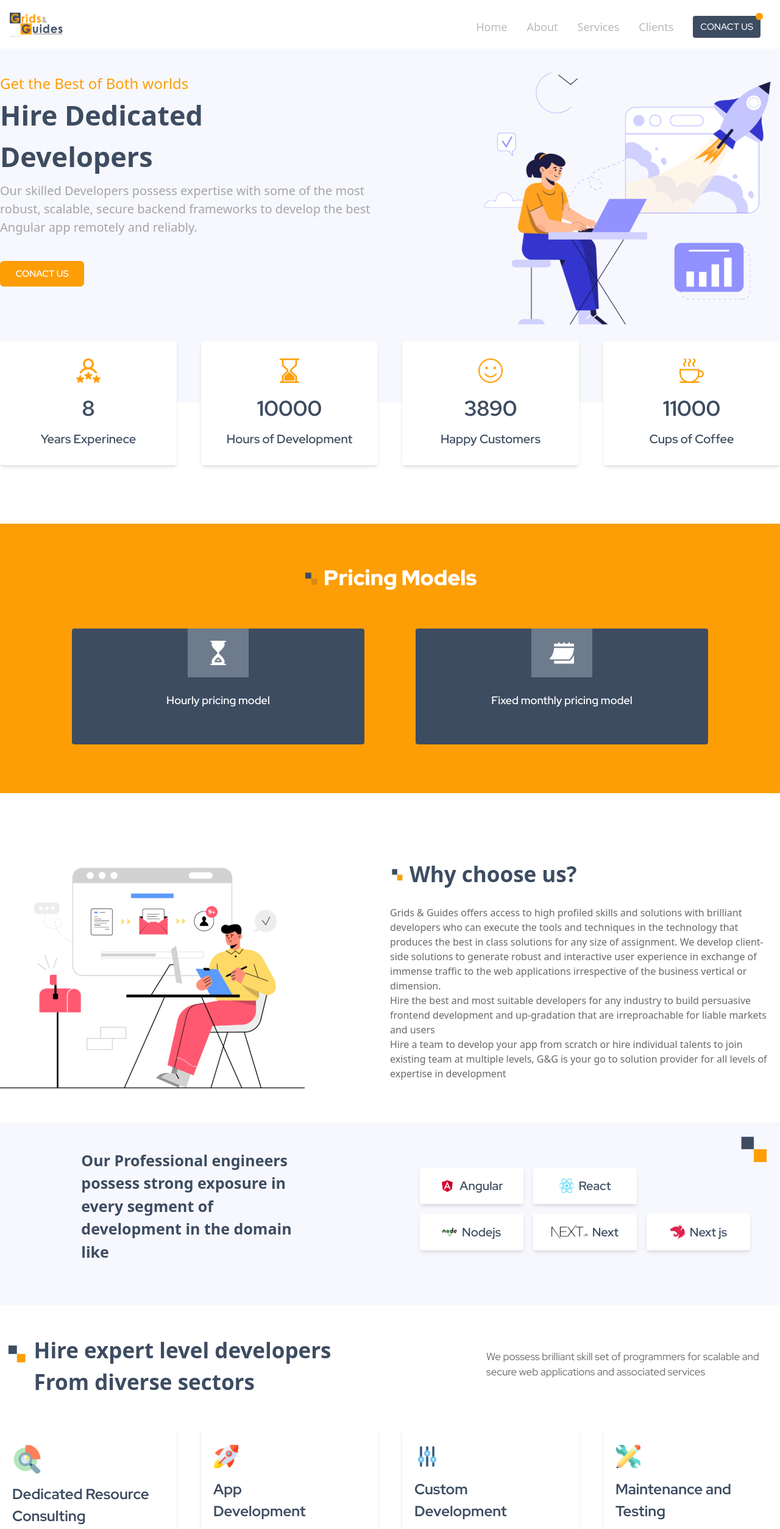
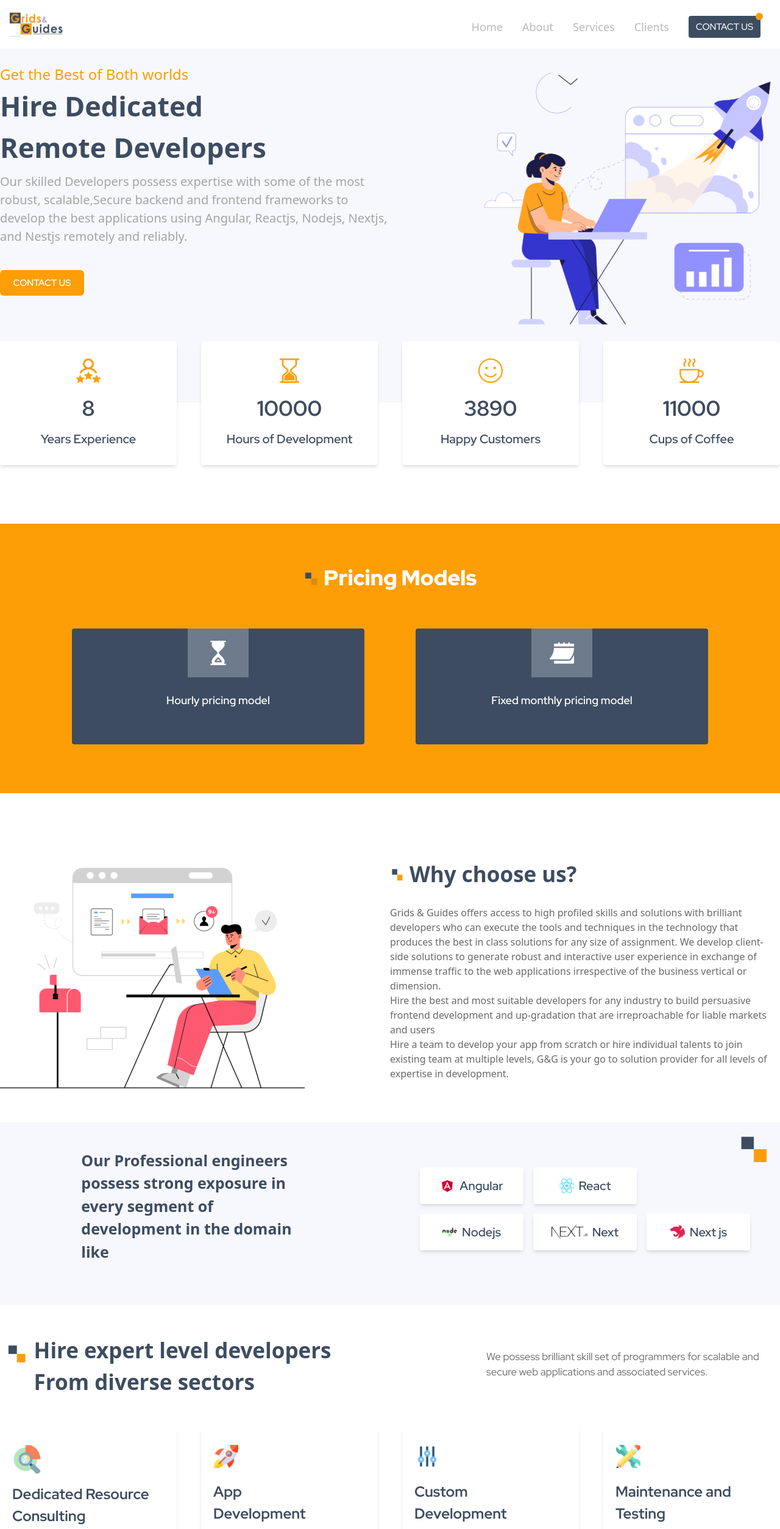
Before and after one commit to Rajavasanthan/gng-seo-landingpage, a Next.js app: page / in a window 1280 px wide. Shown: the top 2508 px of the page at 61% size. Built offline with nearby package versions, Linux system fonts and the light colour scheme.

Commit message:
update 2

```diff
--- a/components/ClientCard.js
+++ b/components/ClientCard.js
@@ -84,7 +84,7 @@ export default function ClientCard() {
                     Our prime motive is to inculcate the desires of the clients and yield a satisfactory response from them.
                 </p>
             </div>
-            <div className="relative my-10">
+            <div className="relative w-full mx-0 my-10 md:w-10/12 md:mx-auto">
                 <SamplePrevArrow className="absolute left-[-30px] sm:left-[-20px] top-16 cursor-pointer" onClick={onClickPrev} />
                 <Slider ref={sliderRef} {...settings} autoplay arrows={false}>
                     <SliderComponent image={"/assets/logos/blacksheep.png"} name={"blacksheep"} />
--- a/components/FeedBackCard.js
+++ b/components/FeedBackCard.js
@@ -1,8 +1,8 @@
 import React from 'react'
 
-const FeedBackCard = ({name, designation, description}) => {
+const FeedBackCard = ({ name, designation, description }) => {
     return (
-        <div className="bg-white rounded shadow-md w-full md:w-[400px] mx-auto my-10">
+        <div className="bg-white rounded shadow-md w-full md:w-[400px] mx-auto my-10 h-[530px]">
             <div className="flex justify-between mx-10">
                 <div className="bg-[#FD9E07] w-[60px] text-center pt-7 border-b" style={{ borderBottomLeftRadius: "40px", borderBottomRightRadius: "40px" }} >
                     <img src="/assets/user.png" alt="squares" className="mt-5" />
--- a/components/Footer.js
+++ b/components/Footer.js
@@ -16,6 +16,7 @@ const Footer = () => {
                         <p className="font-700 text-[25px] font-redHat text-[#3D4C61]">Contact</p>
                         <p className="font-400 text-[16px] sm:text-[18px] font-redHat">Email: vasanth@gridsandguides.com</p>
                         <p className="font-400 text-[16px] sm:text-[18px] font-redHat">Phone: +91-9884327203</p>
+                        <p className="font-400 text-[16px] sm:text-[18px] font-redHat ml-14 md:ml-16">+91-9884891090</p>
                     </div>
                 </div>
             </div>
--- a/components/HeroSectionFive.js
+++ b/components/HeroSectionFive.js
@@ -9,15 +9,17 @@ export default function HeroSectionFive() {
         <div>
             <div className="mx-auto sm:my-10 max-w-7xl mb-3 md:mb-[-100px]">
                 <div className="grid grid-cols-1 gap-10 md:grid-cols-4">
-                    <HeroSectionFourCard image={"/assets/research-consultant.svg"} text={"Dedicated Resource Consulting"} description={"With our hand-picked experienced candidates, we promise on quality, cost-effective services and efficient timeliness. We deliver the required skill for quick and successful result in your business ventures. They bring in new insights & objectives to the project to finish it on time"} >
-                        <p className="font-redHat text-[#3D4C61] text-[24px] mt-4 font-700">Dedicated Resource <br /> Consulting</p>
+                    <HeroSectionFourCard image={"/assets/research-consultant.svg"} text={"Dedicated Resource Consulting"} description={"With our hand-picked experienced candidates, we promise on quality, cost-effective services and efficient timeliness. We deliver the required skill for quick and successful result in your business ventures. They bring in new insights & objectives to the project to finish it on time."} >
+                        <p className="font-redHat text-[#3D4C61] text-[24px] mt-4 font-700">Dedicated Resource Consulting</p>
                     </HeroSectionFourCard>
-                    <HeroSectionFourCard image={"/assets/img3.svg"} text={"App Development"} description={"Our app developers build mobile apps from scratch or re-engineer an existing app to your expectations. Our team is highly skilled, experienced and known for sticking to the project deadlines."}><p className="font-redHat text-[#3D4C61] text-[24px] mt-4 font-700">App <br /> Development</p></HeroSectionFourCard>
+                    <HeroSectionFourCard image={"/assets/img3.svg"} text={"App Development"} description={"Our app developers build mobile apps from scratch or re-engineer an existing app to your expectations. Our team is highly skilled, experienced and known for sticking to the project deadlines."}>
+                        <p className="font-redHat text-[#3D4C61] text-[24px] mt-5 font-700">App <br /> Development</p>
+                    </HeroSectionFourCard>
                     <HeroSectionFourCard image={"/assets/img2.svg"} text={"Custom Development"} description={"We create unique software application to solve specific set of challenges. Our team is qualified to conceptualize, design, build and deploy software for the specific needs of an individual or a company."}>
-                        <p className="font-redHat text-[#3D4C61] text-[24px] mt-4 font-700">Custom <br /> Development</p>
+                        <p className="font-redHat text-[#3D4C61] text-[24px] mt-5 font-700">Custom <br /> Development</p>
                     </HeroSectionFourCard>
-                    <HeroSectionFourCard image={"/assets/img1.svg"} text={"Maintenance and Testing"} description={"Being two equally important phases of Software Development Life Cycle, our team is equipped with the expertise and in-depth skill to test the software during pre-release and conduct periodic and planned maintenance"}>
-                        <p className="font-redHat text-[#3D4C61] text-[24px] mt-4 font-700">Maintenance and <br /> Testing</p>
+                    <HeroSectionFourCard image={"/assets/img1.svg"} text={"Maintenance and Testing"} description={"Being two equally important phases of Software Development Life Cycle, our team is equipped with the expertise and in-depth skill to test the software during pre-release and conduct periodic and planned maintenance."}>
+                        <p className="font-redHat text-[#3D4C61] text-[24px] mt-5 font-700">Maintenance and <br /> Testing</p>
                     </HeroSectionFourCard>
                 </div>
             </div>
@@ -30,13 +32,13 @@ export default function HeroSectionFive() {
                         </p>
                     </div>
                     <div className="text-[16px] text-[#696969] font-400 text-justify md:px-0 w-full md:w-8/12 md:mx-auto mb-6 mt-4 md:mt-0">
-                        The Process of hiring from G&G is simple, precise and time saving. Start hiring with our simple 4 step process for development and design projects where you get access to proficient developers who produce results that work
+                        The Process of hiring from G&G is simple, precise and time saving. Start hiring with our simple 4 step process for development and design projects where you get access to proficient developers who produce results that work.
                     </div>
                     <div className="relative grid grid-cols-1 gap-5 mt-10 mb-10 md:gap-10 md:grid-cols-2">
                         <ProcessCard extraClass={"box1"} text={"List your Expectations"} desc={"Share your project requirements to receive the best services from the best programmers in the shortest duration and also budget friendly."} count={"01"} />
-                        <ProcessCard extraClass={"box2 h-full"} text={"Identify the best developers"} desc={"From those we shortlisted from the pool of talents based on expertise, experience and talent and finalise candidates"} count={"02"} />
-                        <ProcessCard extraClass={"box3"} text={"Contract Discussion"} desc={"Discuss your requirements, targets, budget and duration with the developers and finalise them in the contract"} count={"03"} />
-                        <ProcessCard extraClass={"box4"} text={"Match a Model"} desc={"Choose a model from the available engagement models, match your terms with the model and get the most fitting developers"} count={"04"} />
+                        <ProcessCard extraClass={"box2 h-full"} text={"Identify the best developers"} desc={"From those we shortlisted from the pool of talents based on expertise, experience and talent and finalise candidates."} count={"02"} />
+                        <ProcessCard extraClass={"box3"} text={"Contract Discussion"} desc={"Discuss your requirements, targets, budget and duration with the developers and finalise them in the contract."} count={"03"} />
+                        <ProcessCard extraClass={"box4"} text={"Match a Model"} desc={"Choose a model from the available engagement models, match your terms with the model and get the most fitting developers."} count={"04"} />
                         <div className="middle-bar"></div>
                     </div>
                     <div className="mt-10" id="clientpage">
--- a/components/HeroSectionFour.js
+++ b/components/HeroSectionFour.js
@@ -10,7 +10,7 @@ export default function HeroSectionFour() {
                 </div>
                 <div className="m-auto my-auto mt-6 space-y-6 md:p-0">
                     <p className="text-[#696969] font-400 text-[17px] font-redHat w-full md:w-3/4 md:ml-auto">
-                        We possess brilliant skill set of programmers for scalable and secure web applications and associated services
+                        We possess brilliant skill set of programmers for scalable and secure web applications and associated services.
                     </p>
                 </div>
             </div>
--- a/components/HeroSectionOne.js
+++ b/components/HeroSectionOne.js
@@ -11,8 +11,8 @@ export default function HeroSectionOne() {
                 <div className="grid grid-cols-1 mx-auto max-w-7xl md:grid-cols-2">
                     <div className="p-4 m-auto sm:p-2 md:p-0">
                         <p className="text-[#FD9E07] text-[24px] font-500">Get the Best of Both worlds</p>
-                        <p className="text-[#3D4C61] text-[28px] sm:text-[45px] font-900">Hire Dedicated <br />Developers</p>
-                        <p className="text-[#A5A5A5] text-[16px] sm:text-[20px] sm:px-2 md:p-0  mt-2">Our skilled Developers possess expertise with some of the most robust, scalable, secure backend frameworks to develop the best Angular app remotely and reliably.</p>
+                        <p className="text-[#3D4C61] text-[28px] sm:text-[45px] font-900">Hire Dedicated <br />Remote Developers</p>
+                        <p className="text-[#A5A5A5] text-[16px] sm:text-[20px] sm:px-2 md:p-0  mt-2">Our skilled Developers possess expertise with some of the most robust, scalable,Secure backend and frontend frameworks to develop the best applications using Angular, Reactjs, Nodejs, Nextjs, and Nestjs remotely and reliably.</p>
                         <Link
                             to="contactpage"
                             spy={true}
@@ -20,7 +20,7 @@ export default function HeroSectionOne() {
                             offset={-70}
                             duration={1200}
                             className=" relative bg-[#FD9E07] text-[15px] font-600 text-white font-redHat w-[138px] h-[42px] cursor-pointer flex justify-center items-center my-6 rounded-md md:mt-10">
-                            CONACT US
+                            CONTACT US
                         </Link>
                     </div>
                     <div className="p-4 ml-auto md:p-0">
@@ -29,7 +29,7 @@ export default function HeroSectionOne() {
                 </div>
             </div>
             <div className="grid grid-cols-1 sm:gap-10 mx-auto space-y-3 md:space-y-0 md:grid-cols-4 max-w-7xl mt-0 md:mt-[-100px]">
-                <HeroSectionOneCard image={"/assets/minilogo4.svg"} count={8} text={"Years Experinece"} />
+                <HeroSectionOneCard image={"/assets/minilogo4.svg"} count={8} text={"Years Experience"} />
                 <HeroSectionOneCard image={"/assets/minilogo3.svg"} count={10000} text={"Hours of Development"} />
                 <HeroSectionOneCard image={"/assets/minilogo2.svg"} count={3890} text={"Happy Customers"} />
                 <HeroSectionOneCard image={"/assets/minilogo1.svg"} count={11000} text={"Cups of Coffee"} />
--- a/components/HeroSectionSix.js
+++ b/components/HeroSectionSix.js
@@ -11,9 +11,9 @@ export default function HeroSectionSix() {
             </div>
             <div className="w-full ml-auto md:w-4/12 md:mr-auto">
                 <img src="/assets/square2.png" alt="squares" className="h-10 mb-6 mr-2" />
-                <p className="text-[#3D4C61] font-900 text-[24px] sm:text-[35px] font-redHat">Benefits of <br /> Hiring From G and G</p>
+                <p className="text-[#3D4C61] font-900 text-[24px] sm:text-[35px] font-redHat">Benefits of <br /> Hiring From G&G</p>
                 <p className="text-[#3D4C61] font-400 text-[16px] font-redHat my-4">
-                    We are approached for hiring developers and programmers for diverse technology needs by overcoming any business challenges, ensuring quality, timeline and affordability
+                    We are approached for hiring developers and programmers for diverse technology needs by overcoming any business challenges, ensuring quality, timeline and affordability.
                 </p>
             </div>
         </div>
--- a/components/Navbar.js
+++ b/components/Navbar.js
@@ -86,7 +86,7 @@ export default function Navbar() {
                                 duration={1200}
                                 className="bg-[#3D4C61] text-[15px] text-white font-redHat px-3 py-2 rounded cursor-pointer"
                             >
-                                CONACT US
+                                CONTACT US
                             </Link>
                             <span className="animate-pulse absolute w-3 h-3 bg-[#FD9E07] rounded-full top-[-13px] right-[-4px]"></span>
                         </li>
@@ -149,7 +149,7 @@ export default function Navbar() {
                                 offset={-70}
                                 duration={2000}
                                 className="bg-[#3D4C61] text-[15px] text-white font-redHat px-3 py-2 rounded cursor-pointer"
-                            >CONACT US</Link>
+                            >CONTACT US</Link>
                         </li>
                     </ul>
                 </div>
```
Also changed, not shown: components/HeroSectionSeven.js (+6 -5 lines), components/HeroSectionTwo.js (+6 -6 lines). Lines whose indentation alone changed are shown as unchanged.
